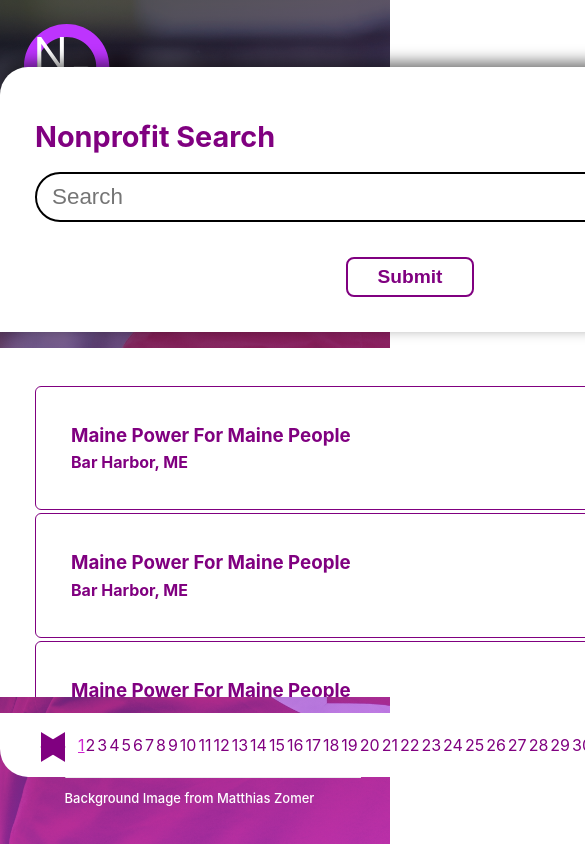
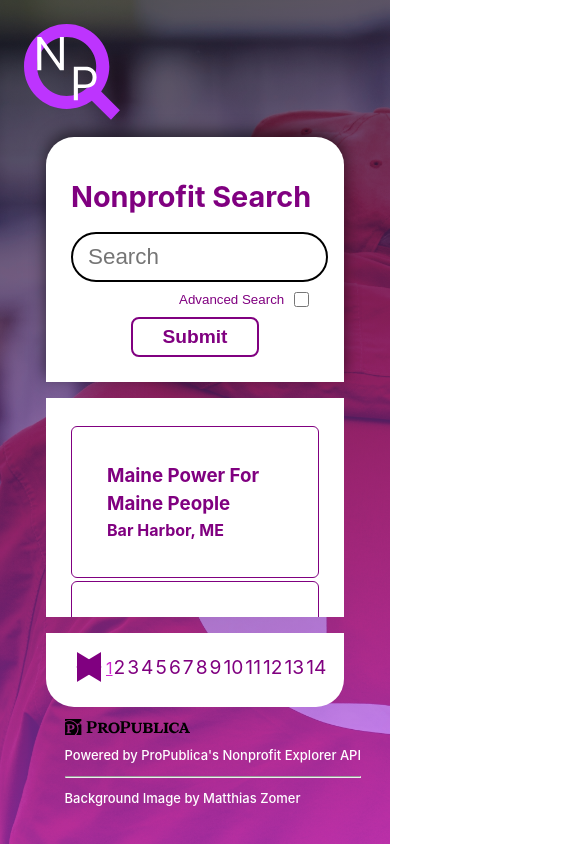
Before and after one commit to btconroy/nonprofit_searchUI, a React (Vite) app: page /results in a window 390 px wide. Shown: the top 844 px of the page, 585 px wide, since content can reach past the window. Built offline with nearby package versions, Linux system fonts and the light colour scheme.

Commit message:
styling results and its components

```diff
--- a/src/App.css
+++ b/src/App.css
@@ -50,3 +50,8 @@
     width: 235px;
   }
 }
+@media screen and (max-width: 315px) {
+  #search-form__container {
+    padding: 1.2rem;
+  }
+}
--- a/src/components/ContentInfo.css
+++ b/src/components/ContentInfo.css
@@ -2,7 +2,7 @@
     position: absolute;
     bottom: 1.5rem;
     right: 1.5rem;
-    z-index: 8;
+    z-index: 1;
     line-height: .5;
     padding: 0 5px;
 }
--- a/src/components/ContentInfo.jsx
+++ b/src/components/ContentInfo.jsx
@@ -11,7 +11,7 @@
             </a>
             <hr />
             <a href="https://www.pexels.com/@matthiaszomer/" target="_blank" rel="noreferrer">
-                <p>Background Image from Matthias Zomer</p>
+                <p>Background Image by Matthias Zomer</p>
             </a>
 
         </div>
--- a/src/components/Layout.jsx
+++ b/src/components/Layout.jsx
@@ -1,5 +1,6 @@
 import npSearchLogo from '../assets/nonprofit-search.svg'
 import ContentInfo from './ContentInfo'
+import { Link } from 'react-router-dom'
 import './ContentInfo.css'
 import './Layout.css'
 
@@ -8,7 +9,7 @@
     return (
         <>
             <div id="nps-background-cover"></div>
-            <img className="logo" src={npSearchLogo} alt="Nonprofit search logo" />
+            <Link to='/'><img className="logo" src={npSearchLogo} alt="Nonprofit search logo" /></Link>
             {props.children}
             <ContentInfo />
         </>
--- a/src/components/Pagination.css
+++ b/src/components/Pagination.css
@@ -8,15 +8,27 @@
     position: relative;
 }
 #pagination__number-container {
-    display: inline;
-    margin: 0 8px;
-    padding-left: 35px;
+    display: inline-block;
+    margin-left: 35px;
+    margin-right: 10px;
+    width: 90%;
+    overflow: hidden;
+    height: 28px;
+    position: relative;
 }
 .pg-num {
     color: purple;
     display: inline;
-    font-size: medium;
+    font-size: 1.2rem;
     margin: 0 1px;
+}
+#pagination__inner-number-container {
+    position: absolute;
+    width: 100%;
+    height: 100%;
+    transition: 0.8s;
+    top:0;
+    left:0;
 }
 .pg-num-current {
     text-decoration: underline;
--- a/src/components/Pagination.jsx
+++ b/src/components/Pagination.jsx
@@ -28,7 +28,9 @@
             <div id="pagination__inner-container">
                 <span className="arrow" role="button">&#9660;</span>
                 <div id="pagination__number-container">
-                    { pageLength > 0 ? addNumbers(pageLength, currentPage) : <span className='pg-num-current'>0</span> }
+                    <div id="pagination__inner-number-container">
+                        { pageLength > 0 ? addNumbers(pageLength, currentPage) : <span className='pg-num-current'>0</span> }
+                    </div>
                 </div>
                 <span className="arrow" role='button'>&#9650;</span>
             </div>
--- a/src/components/SearchField.css
+++ b/src/components/SearchField.css
@@ -1,7 +1,7 @@
 #nonprofit {
     width: 95%;
     height: 44px;
-    min-width: 250px;
+    min-width: 215px;
     padding-left: 15px;
     border-radius: 28px;
     border: 2px solid black;
@@ -73,3 +73,17 @@
     background-color: purple;
     color: white;
 }
+
+@media screen and (max-width: 315px) {
+    #nonprofit {
+        width: 92%;
+        height: 38px;
+        font-size: 1.2rem;
+    }
+    #search-field__container h1 {
+        font-size: 1.4rem;
+    }
+    #submit-btn {
+        font-size: 1rem;
+    }
+}
--- a/src/index.css
+++ b/src/index.css
@@ -27,7 +27,6 @@
   margin: 0;
   display: flex;
   place-items: center;
-  min-width: 320px;
   min-height: 100vh;
   background-image: url('/pexels-matthias-zomer-98014.jpg');
   background-size: cover;
--- a/src/pages/Results.css
+++ b/src/pages/Results.css
@@ -28,19 +28,17 @@
 #search-area {
     position: relative;
     background-color: #fff;
-    width: 100%;
     z-index: 10;
-    padding: 35px;
+    padding: 25px;
 }
 
 #page-area {
     margin-top: 16px;
     border-bottom-left-radius: 28px;
     border-bottom-right-radius: 28px;
-    padding: 20px 35px;
+    padding: 20px 25px;
     position: relative;
     background-color: #fff;
-    width: 100%;
     z-index: 10;
 }
 
@@ -55,7 +53,7 @@
     overflow-y: scroll;
     scrollbar-color: purple white;
     scrollbar-width: thin;
-    height: 33vh;
+    height: 20vh;
 }
 .result-content {
     border: 1px solid purple;
@@ -76,3 +74,20 @@
     border: 1px solid rgb(207, 34, 207);
     color: rgb(207, 34, 207);
 }
+
+@media screen and (max-width: 991px) {
+    #results__container {
+        width: 625px;
+    }
+}
+
+@media screen and (max-width: 748px) {
+    #results__container {
+        width: 450px;
+    }
+}
+@media screen and (max-width: 486px) {
+    #results__container {
+        width: 298px;
+    }
+}
```
